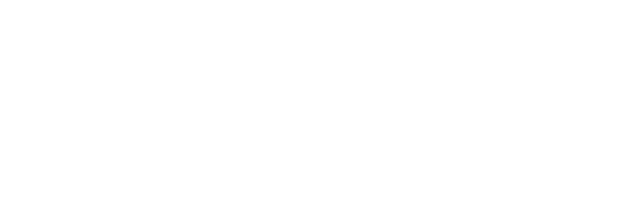
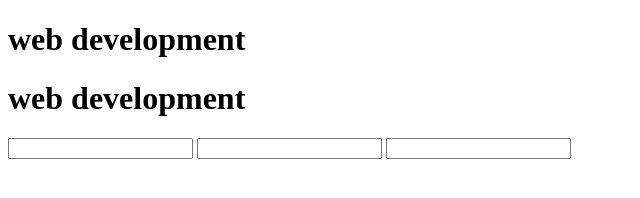
Before and after one commit to yogeswaranv007/practice, a plain HTML site: page index.html in a window 1280 px wide. Shown: the whole page, without its empty margins (0-640 px from the left). Drawn offline with Linux system fonts and the light colour scheme.

Commit message:
file changed

```diff
--- a/index.html
+++ b/index.html
@@ -6,6 +6,10 @@
     <title>team hello</title>
 </head>
 <body>
-
+    <h1>web development</h1>
+    <h1>web development</h1>
+    <input type="number" class="name"/>
+    <input type="number" class="email"/>
+    <input type="number" class="rollno"/>
 </body>
 </html>
```
